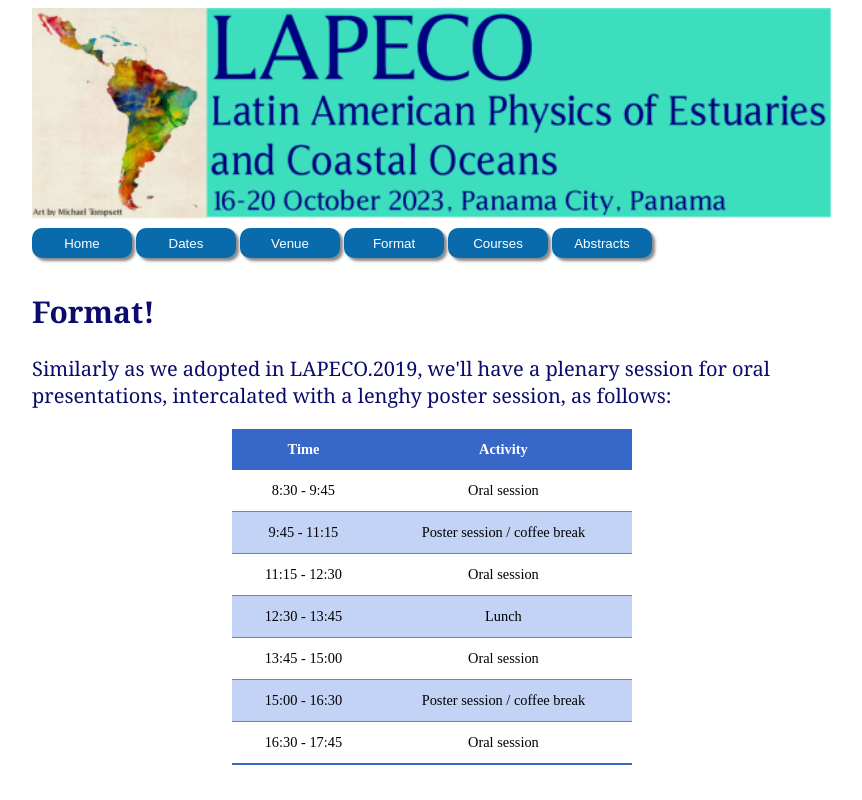
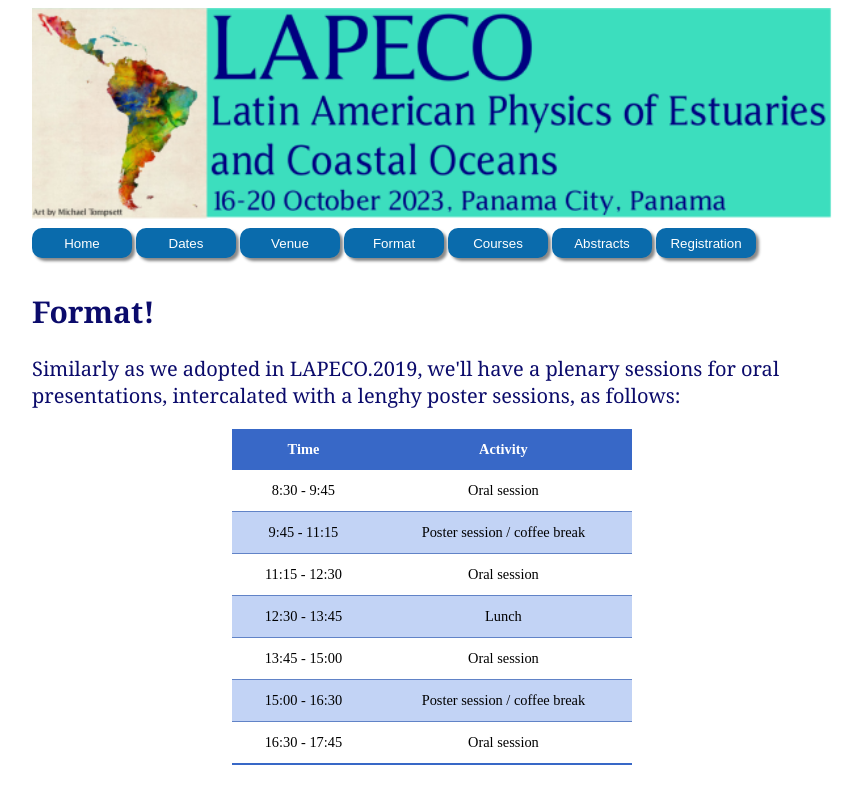
Before and after one commit to arnoldovalle/Home, a plain HTML site: page Lapeco2023_format.html in a window 1280 px wide. Shown: the top 800 px of the page, without its empty margins (208-1070 px from the left). Drawn offline with Linux system fonts and the light colour scheme.

Commit message:
Add files via upload

```diff
--- a/Lapeco2023_format.html
+++ b/Lapeco2023_format.html
@@ -25,13 +25,14 @@
         <button type="button" onclick="location.href='Lapeco2023_format.html'">Format</button>
         <button type="button" onclick="location.href='Lapeco2023_courses.html'">Courses</button>
         <button type="button" onclick="location.href='Lapeco2023_abstracts.html'">Abstracts</button>
+        <button type="button" onclick="location.href='Lapeco2023_registration.html'">Registration</button>
     </div>
 
     <p class="text-header">Format!</p>
 
     <p class="text-body">
-        Similarly as we adopted in LAPECO.2019, we'll have a plenary session for oral presentations,
-        intercalated with a lenghy poster session, as follows:
+        Similarly as we adopted in LAPECO.2019, we'll have a plenary sessions for oral presentations,
+        intercalated with a lenghy poster sessions, as follows:
 
 
     </p>
```
